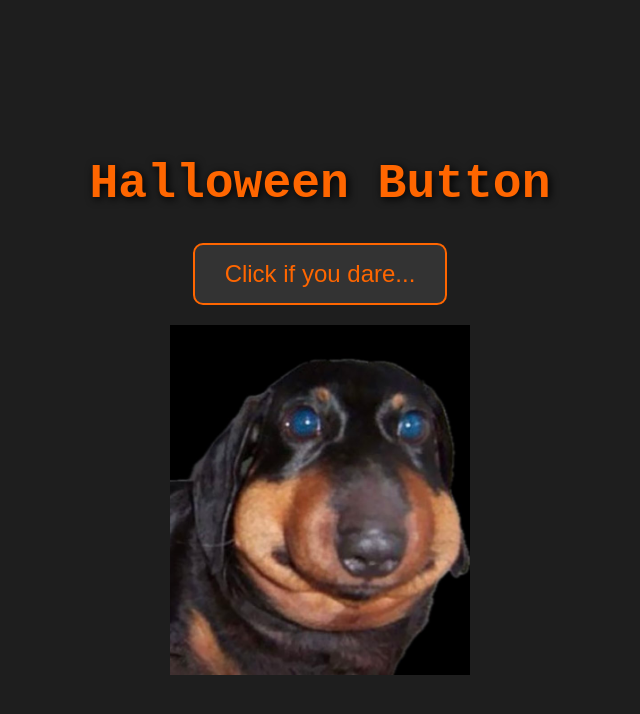
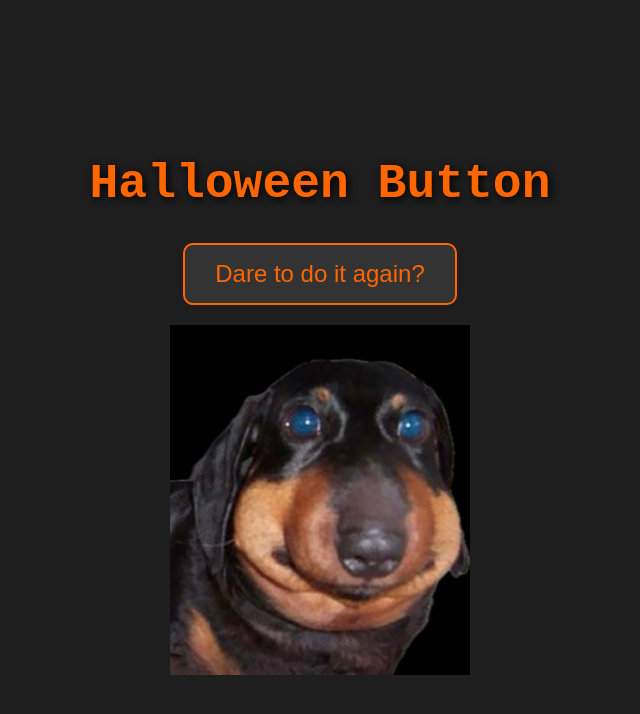
Before and after one commit to gosselele/boingodog, a website: page src/index.html in a window 1280 px wide. Both pictures are taken after a click on the button "Click if you dare...". Shown: the whole page, without its empty margins (320-960 px from the left). Drawn offline with Linux system fonts and the light colour scheme.

Commit message:
Update index.html

```diff
--- a/src/index.html
+++ b/src/index.html
@@ -100,12 +100,13 @@
       const button = document.getElementById('scareButton');
 
       if (!goblinVisible) {
-        // First click: add shake animation to button and show goblin image
+        // First click: add shake animation to button, show goblin image, and change button text
         button.classList.add('shake');
         setTimeout(() => {
           button.classList.remove('shake');
           goblinImage.style.display = 'block';
           goblinVisible = true;
+          button.innerText = "Dare to do it again?";
         }, 500); // Match this time to shake animation duration
 
       } else {
```
